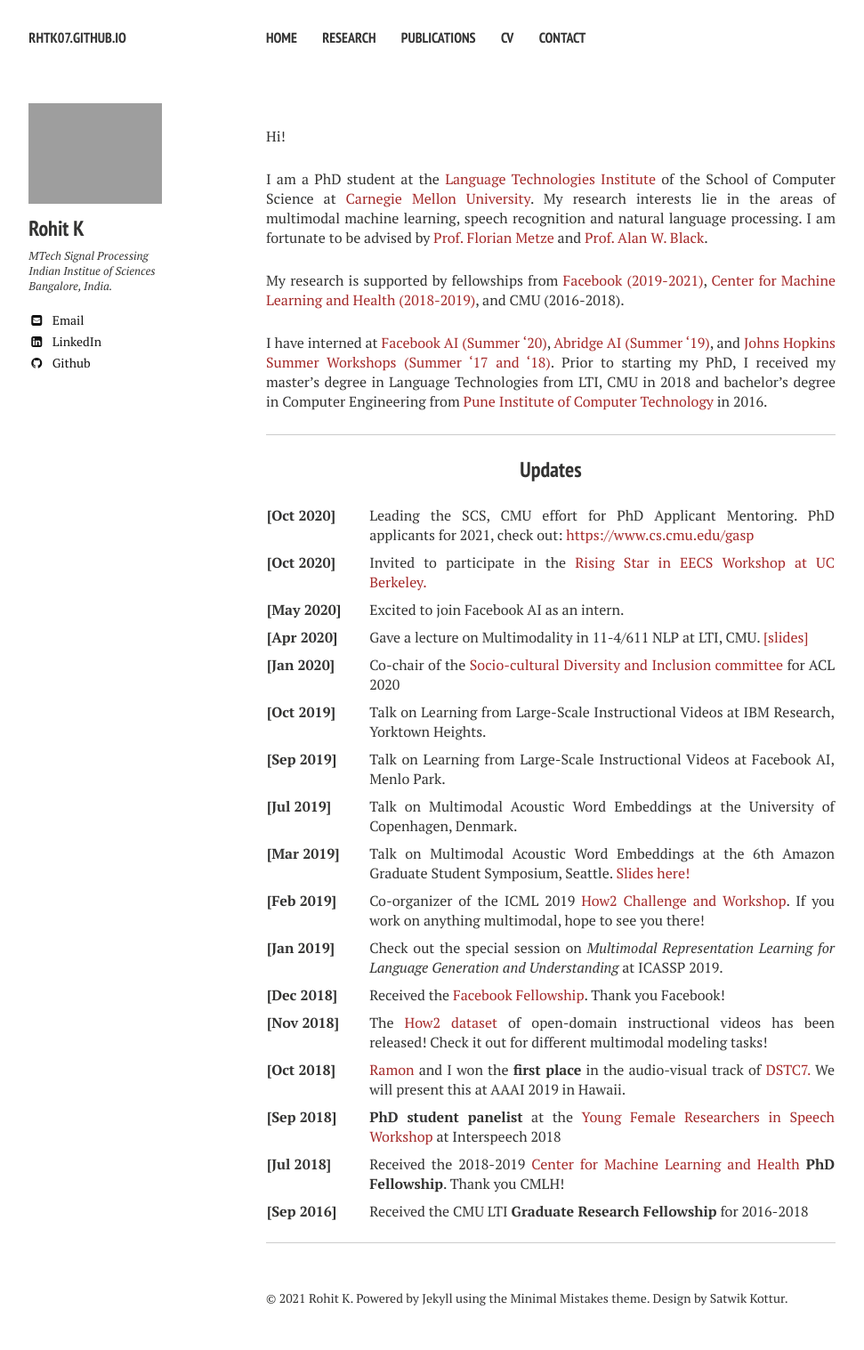
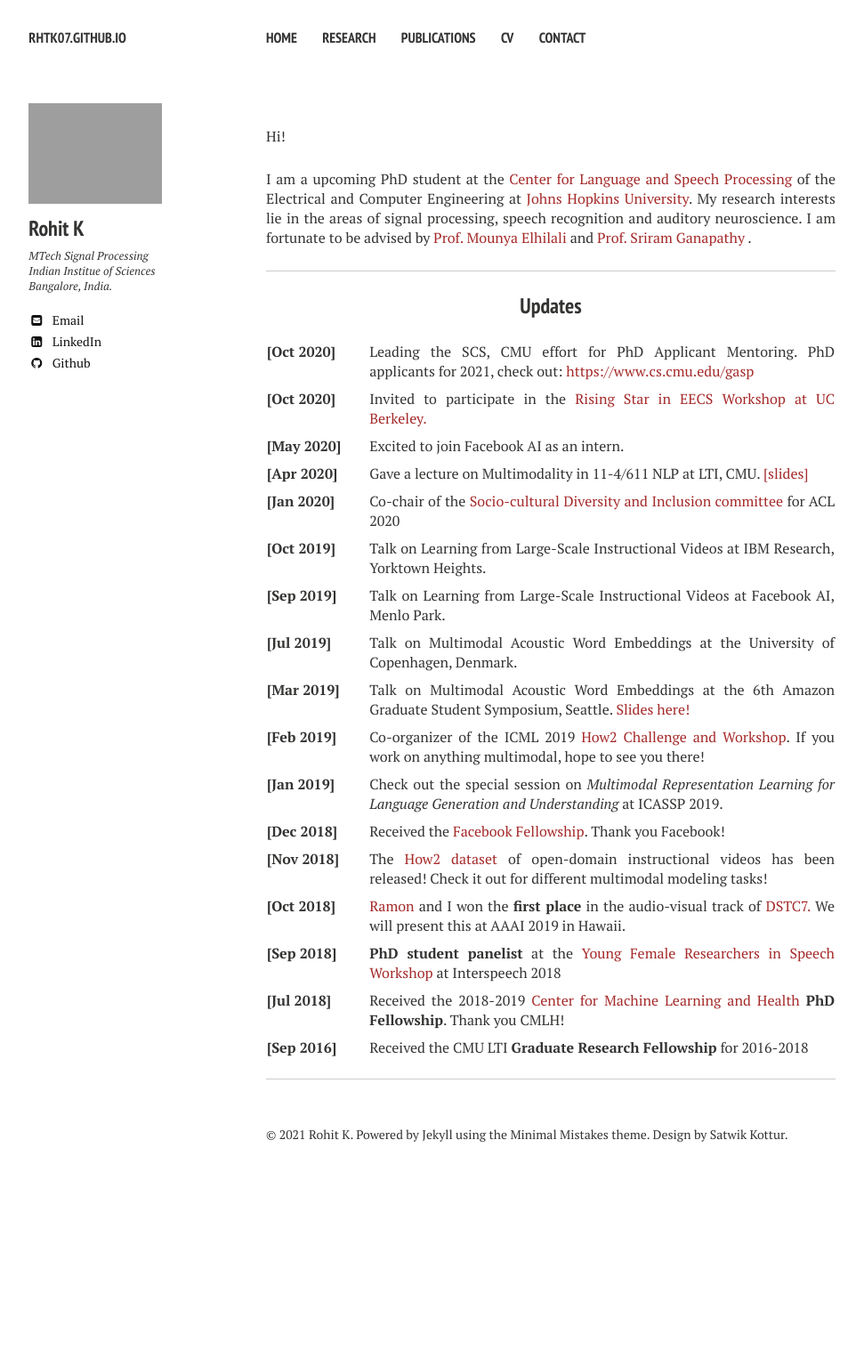
Before and after one commit to RhtK07/RhtK07.github.io, a Jekyll site: the page built from index.md, in a window 1280 px wide. Shown: the whole page at 89% size, without its empty margins (21-992 px from the left). Built offline with Jekyll 4.4.1, drawn with Linux system fonts in a browser that asks for light colours; nearby versions of some CDN libraries; after the commit the page ends 1333 px from its top, so only the background shows below that.

Commit message:
Date:06/05/2021 Time 21:22 Have updated the intro page. In that I have updated about me, little bit

```diff
--- a/index.md
+++ b/index.md
@@ -1,18 +1,19 @@
 ---
 layout: page
 title:
-tags: [shruti, palaskar, home, cmu, speech recognition, machine learning, natural language processing, graduate, carnegie mellon]
+tags: [rohit, kumar, home, jhu, iisc, signal processing, neuroscience, speech processing, auditory neuroscience, graduate]
 modified: 2018-11-27T20:53:07.573882-04:00
 comments: false
 ---
 
 Hi!
 
-I am a PhD student at the [Language Technologies Institute](http://www.lti.cs.cmu.edu/) of the School of Computer Science at [Carnegie Mellon University](http://www.cmu.edu/). My research interests lie in the areas of multimodal machine learning, speech recognition and natural language processing. I am fortunate to be advised by [Prof. Florian Metze](http://www.cs.cmu.edu/~fmetze/interACT/Home.html) and [Prof. Alan W. Black](http://www.cs.cmu.edu/~awb/).
 
-My research is supported by fellowships from [Facebook (2019-2021)](https://research.fb.com/blog/2019/01/announcing-the-2019-facebook-fellows-and-emerging-scholars/), [Center for Machine Learning and Health (2018-2019)](https://www.cs.cmu.edu/cmlh-fellows_2018), and CMU (2016-2018).
 
-I have interned at [Facebook AI (Summer '20)](https://ai.facebook.com/research/speech-and-audio), [Abridge AI (Summer '19)](https://www.abridge.com), and [Johns Hopkins Summer Workshops (Summer '17 and '18)](https://www.clsp.jhu.edu/workshops/18-workshop/). Prior to starting my PhD, I received my master's degree in Language Technologies from LTI, CMU in 2018 and bachelor's degree in Computer Engineering from [Pune Institute of Computer Technology](https://pict.edu) in 2016.
+
+I am a upcoming PhD student at the [Center for Language and Speech Processing](https://www.clsp.jhu.edu/) of the Electrical and Computer Engineering at [Johns Hopkins University](https://www.jhu.edu/). My research interests lie in the areas of signal processing, speech recognition and auditory neuroscience. I am fortunate to be advised by [Prof. Mounya Elhilali](http://www.cs.cmu.edu/~fmetze/interACT/Home.html) and [Prof. Sriram Ganapathy](http://www.leap.ee.iisc.ac.in/sriram/) .
+
+
 
 
 ----
```
